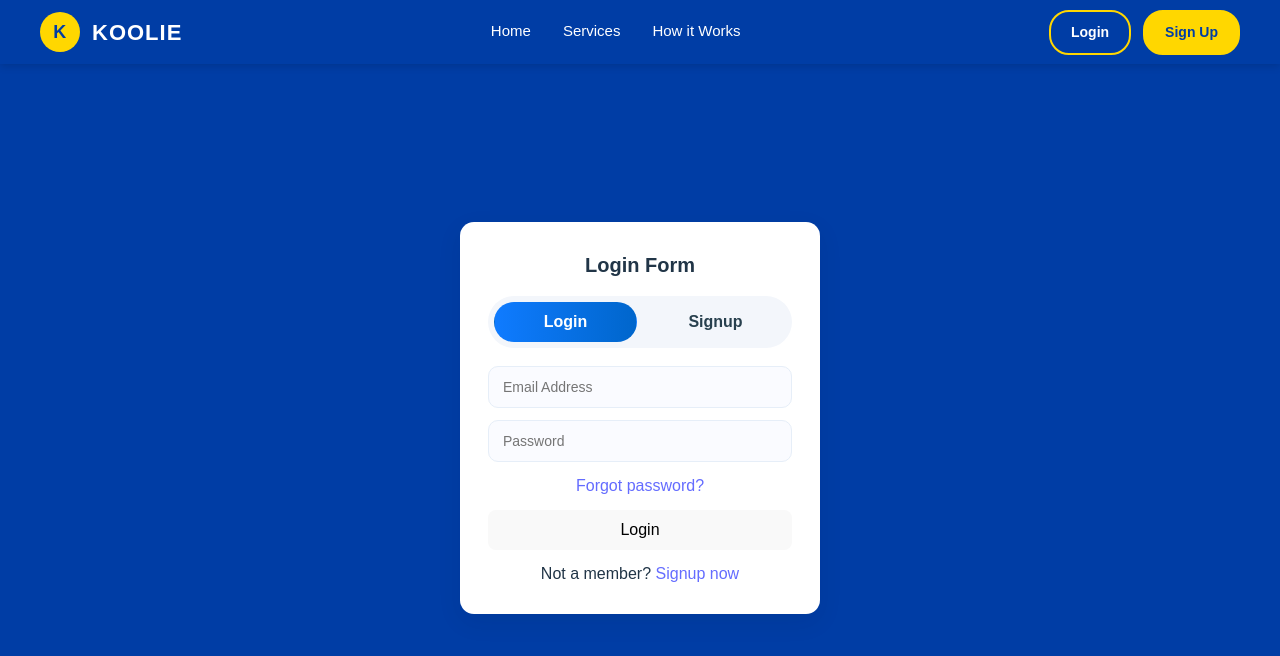
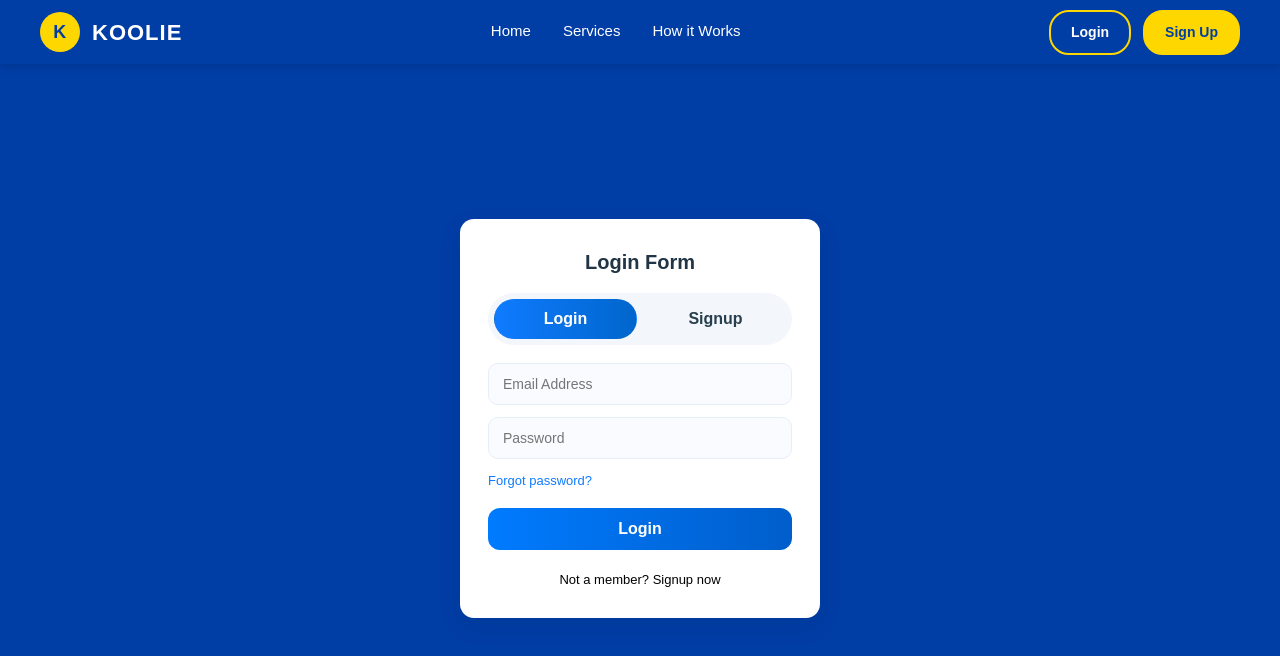
Before and after one commit to Benedict1010/Koolie, a React (Vite) app in the folder Koolie0/client/: page /login in a window 1280 px wide. Shown: the top 656 px of the page. Built offline with nearby package versions, Linux system fonts and the light colour scheme.

Commit message:
Landing page modified

```diff
--- a/Koolie0/client/src/styles/auth.css
+++ b/Koolie0/client/src/styles/auth.css
@@ -65,7 +65,7 @@
   font-size:14px;
   outline:none;
   color: black;
-
+}
 .auth-input:focus{
   border-color:#a6d1ff;
   box-shadow:0 0 0 4px rgba(15,123,255,0.06);
@@ -90,12 +90,13 @@
 }
 
 .auth-footer{
+  color: #000000;
   margin-top:8px;
   text-align:center;
   font-size:13px;
 }
 
-.auth-footer a{ color:#0f7bff; text-decoration:none }
+.auth-footer a{ color:#000000; text-decoration:none }
 
 .auth-roles{
   display:flex;
```
